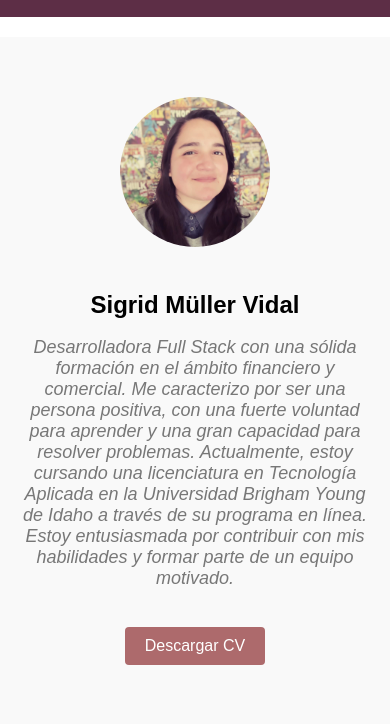
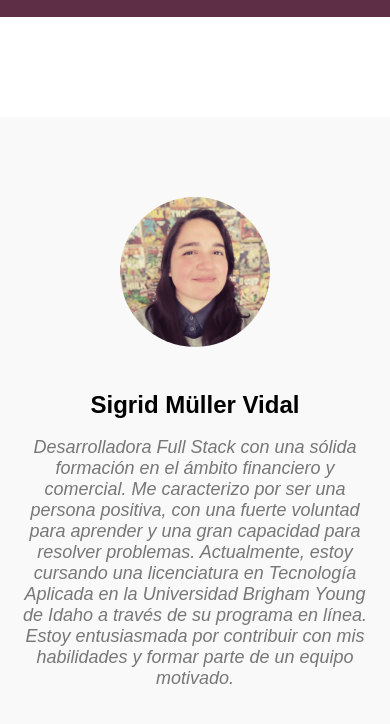
Before and after one commit to SigridMV/NEWPORTFOLIO, a plain HTML site: page index.html in a window 390 px wide. Shown: the part 117-841 px from the top of the page. Drawn offline with Linux system fonts and the light colour scheme.

Commit message:
space beetween

```diff
--- a/style.css
+++ b/style.css
@@ -68,12 +68,10 @@ header .menu.active {
   display: flex;
 }
 
-
-
 /* Estilos del perfil */
 #profile {
   background-color: #f9f9f9;
-  padding-top: 40px;
+  padding-top: 60px;
   padding-bottom: 0;
   text-align: center;
 }
@@ -191,10 +189,6 @@ footer {
     z-index: 1;
   }
 
-  header .menu.active {
-    display: flex;
-  }
-
   header .menu-toggle {
     display: block;
     position: relative;
@@ -209,6 +203,10 @@ footer {
     margin-bottom: 5px;
   }
 
+  header .menu.active {
+    display: flex;
+  }
+
   header .menu li {
     margin: 10px 0;
   }
@@ -218,7 +216,6 @@ footer {
   }
 
   #profile {
-    order: 1;
-    margin-top: 20px;
+    margin-top: 100px;
   }
 }
```
